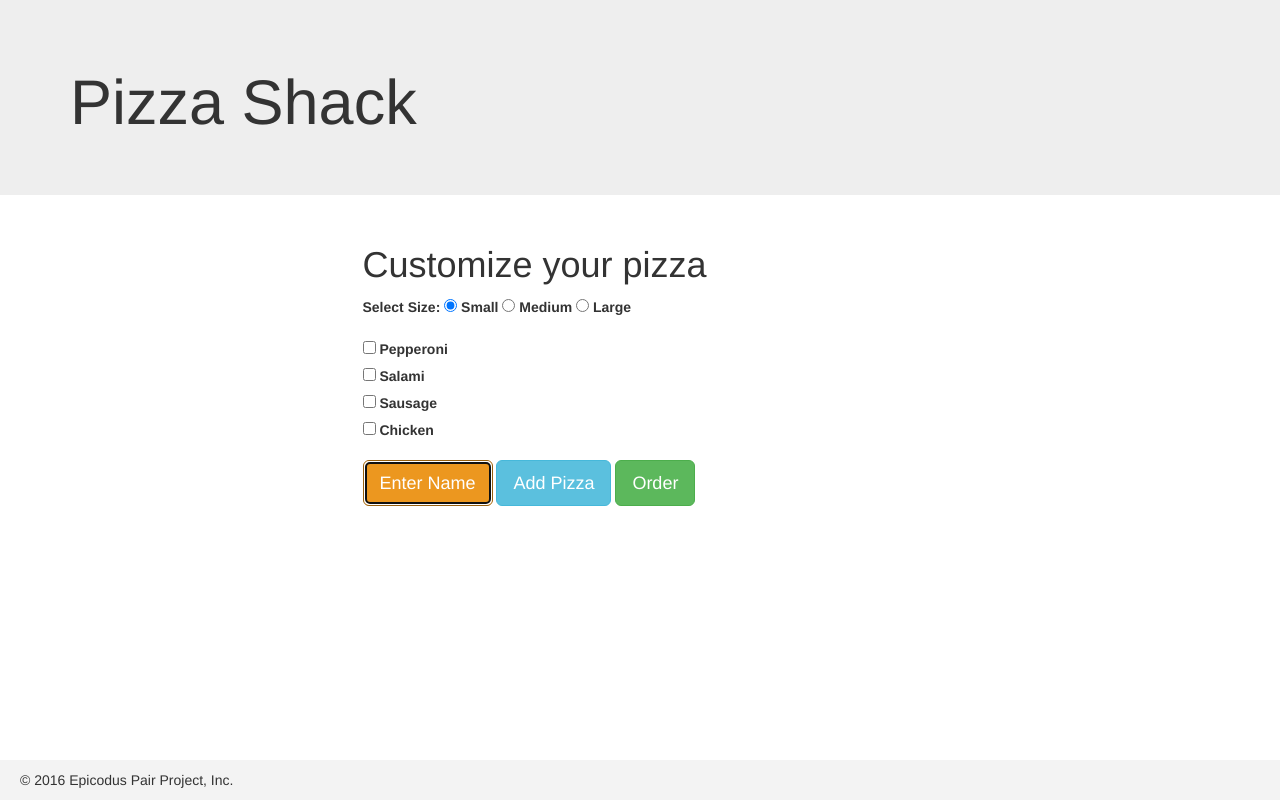
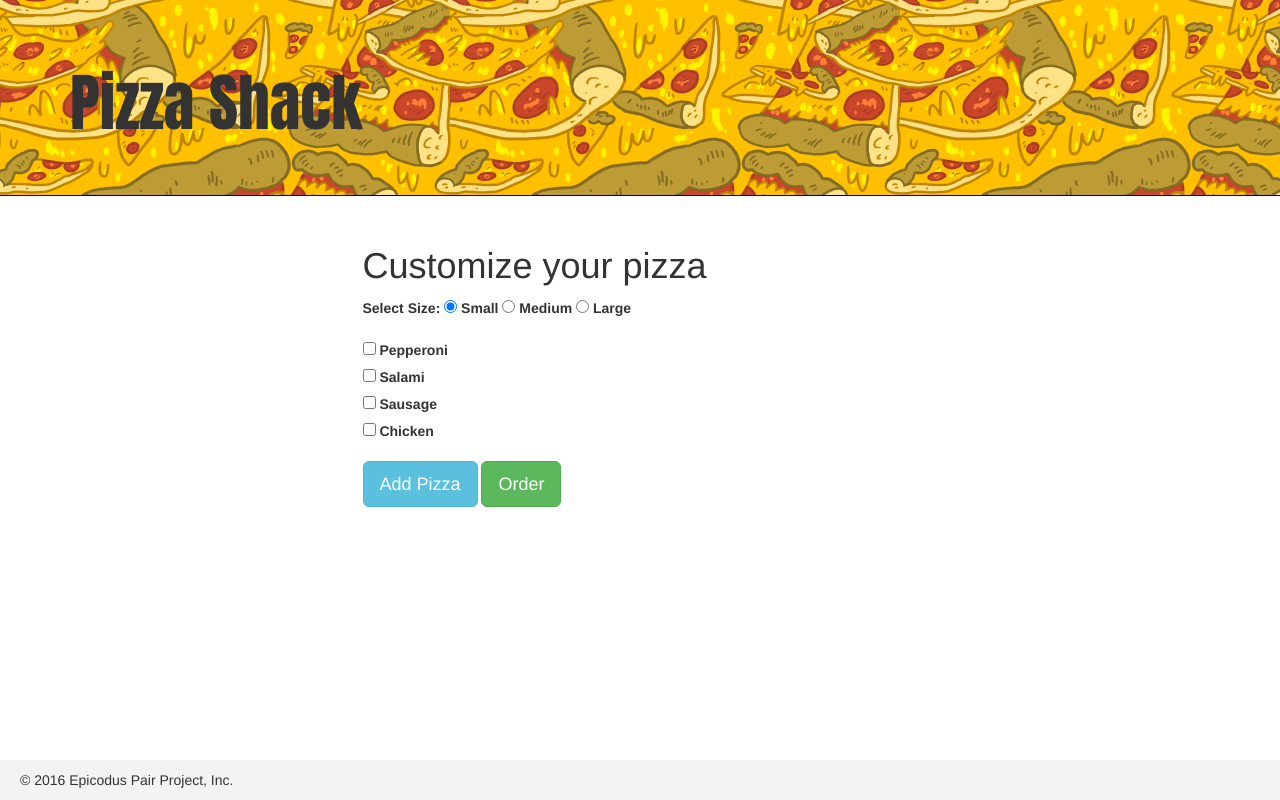
Before and after one commit to blogue/pizza-order, a plain HTML site: page index.html in a window 1280 px wide. Both pictures are taken after a click on the button "Enter Name". Drawn offline with Linux system fonts and the light colour scheme.

Commit message:
it will add background image to jumbotron and hide and show UI elements as they are needed.

```diff
--- a/css/styles.css
+++ b/css/styles.css
@@ -9,6 +9,12 @@ footer {
    width:100%;
 }
 
-#pizza-details, #output  {
+#pizza-details, #output, .menu-buttons  {
   display: none;
 }
+
+.jumbotron {
+  background-image: url(../img/pizza.png);
+  border-bottom: solid 1px black;
+  font-family: impact;
+}
--- a/index.html
+++ b/index.html
@@ -64,8 +64,8 @@
         <div class="row">
           <div class="col-md-6 col-md-offset-3">
             <button type="button" class="btn btn-lg btn-warning" id="enter-name">Enter Name</button>
-            <button type="submit" class="btn btn-lg btn-info">Add Pizza</button>
-            <button id="show-total" class="btn btn-lg btn-success"type="button" name="button">Order</button>
+            <button type="submit" class="btn btn-lg btn-info menu-buttons">Add Pizza</button>
+            <button id="show-total" class="btn btn-lg btn-success menu-buttons"type="button" name="button">Order</button>
           </div>
         </div>
 
--- a/js/scripts.js
+++ b/js/scripts.js
@@ -39,7 +39,9 @@ $(document).ready(function(){
     var customer = $("#user-name").val();
     newPizzaOrder = new Order(customer);
     $("#user-information").hide();
+    $("#enter-name").hide();
     $("#pizza-details").show();
+    $(".menu-buttons").show();
   });
 
   $("#show-total").click(function(){
```
Also changed, not shown: img/pizza.png (added).
